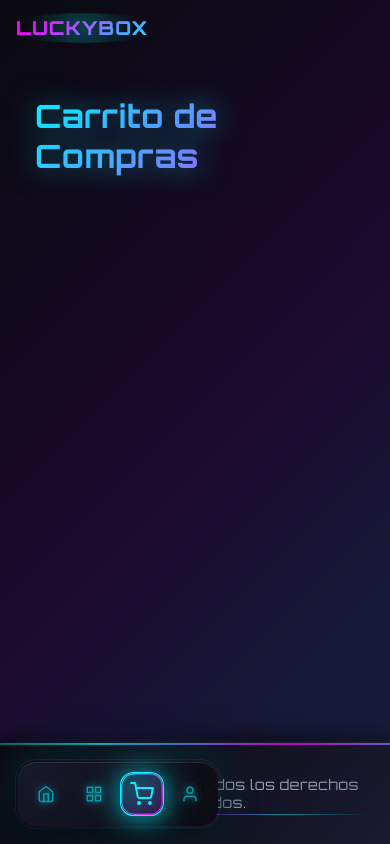
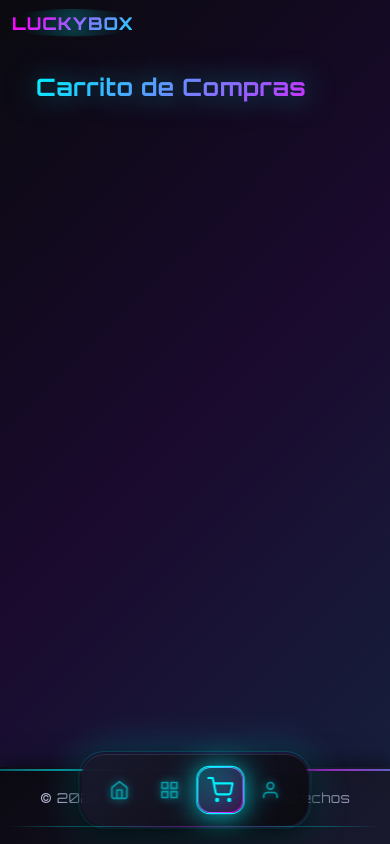
Before and after one commit to BerpL/lucky-box, a React (Vite) app: page /lucky-box/cart in a window 390 px wide. Built offline with nearby package versions, Linux system fonts and the light colour scheme.

Commit message:
Mejoras de responsividad: bottom navigation flotante para móviles

```diff
--- a/src/components/Layout.css
+++ b/src/components/Layout.css
@@ -326,6 +326,7 @@
   .floating-logo {
     top: 1rem;
     left: 1rem;
+    z-index: 1002;
   }
 
   .floating-logo .logo {
@@ -333,37 +334,49 @@
   }
 
   .floating-menu {
-    left: 1rem;
+    left: 50%;
     top: auto;
-    bottom: 1rem;
-    transform: none;
-    padding: 1rem 0.75rem;
+    bottom: 1.5rem;
+    transform: translateX(-50%);
+    padding: 1rem 1.5rem;
     width: auto;
+    min-width: auto;
+    max-width: calc(100vw - 3rem);
     flex-direction: row;
-    gap: 0.5rem;
+    gap: 0.75rem;
     animation: none;
+    border-radius: 30px;
+    box-shadow:
+      0 8px 32px rgba(0, 0, 0, 0.9),
+      0 0 0 1px rgba(0, 245, 255, 0.2),
+      0 0 40px rgba(0, 245, 255, 0.3),
+      inset 0 1px 0 rgba(255, 255, 255, 0.1);
   }
 
   .nav-links {
     flex-direction: row;
     gap: 0.5rem;
+    width: 100%;
+    justify-content: space-around;
   }
 
   .nav-item {
-    width: 45px;
-    height: 45px;
+    width: 50px;
+    height: 50px;
     padding: 0.75rem;
+    flex: 0 0 auto;
   }
 
   .nav-icon {
-    width: 20px;
-    height: 20px;
+    width: 22px;
+    height: 22px;
   }
 
   .nav-tooltip {
     left: 50%;
     top: calc(100% + 0.75rem);
     transform: translateX(-50%);
+    white-space: nowrap;
   }
 
   .nav-tooltip::before {
@@ -381,31 +394,50 @@
   }
 
   .main {
-    padding-left: 20px;
-    padding-bottom: 100px;
+    padding-left: 1rem;
+    padding-right: 1rem;
+    padding-bottom: 120px;
+    padding-top: 5rem;
+  }
+
+  .container {
+    padding: 0 1rem;
   }
 }
 
 @media (max-width: 480px) {
+  .floating-logo {
+    top: 0.75rem;
+    left: 0.75rem;
+  }
+
   .floating-logo .logo {
-    font-size: 1.2rem;
+    font-size: 1.1rem;
     letter-spacing: 1px;
   }
 
   .floating-menu {
-    padding: 0.75rem 0.5rem;
+    left: 50%;
+    bottom: 1rem;
+    padding: 0.875rem 1rem;
+    gap: 0.5rem;
+    max-width: calc(100vw - 2rem);
+    border-radius: 25px;
+  }
+
+  .nav-links {
     gap: 0.4rem;
   }
 
   .nav-item {
-    width: 40px;
-    height: 40px;
+    width: 44px;
+    height: 44px;
     padding: 0.625rem;
   }
 
   .nav-icon {
-    width: 18px;
-    height: 18px;
+    width: 20px;
+    height: 20px;
   }
 
   .nav-tooltip {
@@ -414,7 +446,31 @@
   }
 
   .main {
-    padding-left: 15px;
-    padding-bottom: 90px;
+    padding-left: 0.75rem;
+    padding-right: 0.75rem;
+    padding-bottom: 110px;
+    padding-top: 4.5rem;
+  }
+
+  .container {
+    padding: 0 0.5rem;
+  }
+
+  .footer {
+    padding: 1.5rem 0;
+  }
+
+  .footer p {
+    font-size: 0.8rem;
   }
 }
+
+@media (max-width: 768px) {
+  .footer {
+    padding: 1.25rem 0;
+  }
+
+  .footer p {
+    font-size: 0.85rem;
+  }
+}
--- a/src/pages/Home.css
+++ b/src/pages/Home.css
@@ -124,22 +124,51 @@
   .home-hero {
     min-height: auto;
     padding: 1rem 0;
+    gap: 1.5rem;
   }
 
   .home-page h1 {
-    font-size: 2rem;
+    font-size: 1.75rem;
+    line-height: 1.2;
   }
 
   .hero-subtitle {
-    font-size: 1rem;
+    font-size: 0.95rem;
+    line-height: 1.6;
   }
 
   .hero-3d {
-    height: 300px;
+    height: 280px;
   }
 
   .cta-button {
-    padding: 0.875rem 2rem;
-    font-size: 1rem;
+    padding: 0.875rem 1.75rem;
+    font-size: 0.95rem;
+    width: 100%;
+    text-align: center;
   }
 }
+
+@media (max-width: 480px) {
+  .home-hero {
+    padding: 0.5rem 0;
+    gap: 1rem;
+  }
+
+  .home-page h1 {
+    font-size: 1.5rem;
+  }
+
+  .hero-subtitle {
+    font-size: 0.875rem;
+  }
+
+  .hero-3d {
+    height: 250px;
+  }
+
+  .cta-button {
+    padding: 0.75rem 1.5rem;
+    font-size: 0.875rem;
+  }
+}
--- a/src/pages/Page.css
+++ b/src/pages/Page.css
@@ -122,11 +122,66 @@
 }
 
 @media (max-width: 768px) {
+  .page {
+    max-width: 100%;
+    padding: 0 1rem;
+  }
+
   .page h1 {
-    font-size: 2rem;
+    font-size: 1.75rem;
+    line-height: 1.3;
   }
 
   .section {
+    padding: 1.25rem;
+  }
+
+  .section h2 {
+    font-size: 1.5rem;
+  }
+
+  .contact-form {
     padding: 1.5rem;
+    max-width: 100%;
+  }
+
+  .form-group {
+    margin-bottom: 1.25rem;
+  }
+
+  .form-group input,
+  .form-group textarea {
+    padding: 0.875rem;
+    font-size: 0.95rem;
+  }
+
+  .submit-btn {
+    padding: 0.875rem 1.5rem;
+    font-size: 0.95rem;
+    width: 100%;
   }
 }
+
+@media (max-width: 480px) {
+  .page h1 {
+    font-size: 1.5rem;
+  }
+
+  .section {
+    padding: 1rem;
+  }
+
+  .section h2 {
+    font-size: 1.25rem;
+  }
+
+  .contact-form {
+    padding: 1.25rem;
+  }
+
+  .form-group input,
+  .form-group textarea {
+    padding: 0.75rem;
+    font-size: 0.9rem;
+  }
+}
--- a/src/pages/Profile.css
+++ b/src/pages/Profile.css
@@ -221,25 +221,93 @@
 }
 
 @media (max-width: 768px) {
+  .profile-page {
+    max-width: 100%;
+    padding: 0 1rem;
+  }
+
   .login-card,
   .profile-card {
-    padding: 2rem 1.5rem;
+    padding: 1.75rem 1.25rem;
   }
 
   .login-icon,
   .profile-avatar {
-    width: 70px;
-    height: 70px;
+    width: 65px;
+    height: 65px;
+    margin-bottom: 1.25rem;
   }
 
   .login-icon svg,
   .profile-avatar svg {
-    width: 35px;
-    height: 35px;
+    width: 32px;
+    height: 32px;
   }
 
   .login-header h2,
   .profile-header h2 {
-    font-size: 1.75rem;
+    font-size: 1.5rem;
+  }
+
+  .login-subtitle,
+  .profile-welcome {
+    font-size: 0.9rem;
+  }
+
+  .login-form {
+    gap: 1.25rem;
+  }
+
+  .profile-info {
+    margin: 2rem 0;
+    gap: 1.25rem;
+  }
+
+  .info-item {
+    padding: 1rem;
+    flex-direction: column;
+    align-items: flex-start;
+    gap: 0.5rem;
+  }
+
+  .info-label {
+    font-size: 0.85rem;
+  }
+
+  .info-value {
+    font-size: 0.95rem;
   }
 }
+
+@media (max-width: 480px) {
+  .login-card,
+  .profile-card {
+    padding: 1.5rem 1rem;
+  }
+
+  .login-icon,
+  .profile-avatar {
+    width: 60px;
+    height: 60px;
+    margin-bottom: 1rem;
+  }
+
+  .login-icon svg,
+  .profile-avatar svg {
+    width: 28px;
+    height: 28px;
+  }
+
+  .login-header h2,
+  .profile-header h2 {
+    font-size: 1.25rem;
+  }
+
+  .login-form .form-group input {
+    padding: 0.875rem;
+  }
+
+  .info-item {
+    padding: 0.875rem;
+  }
+}
```
